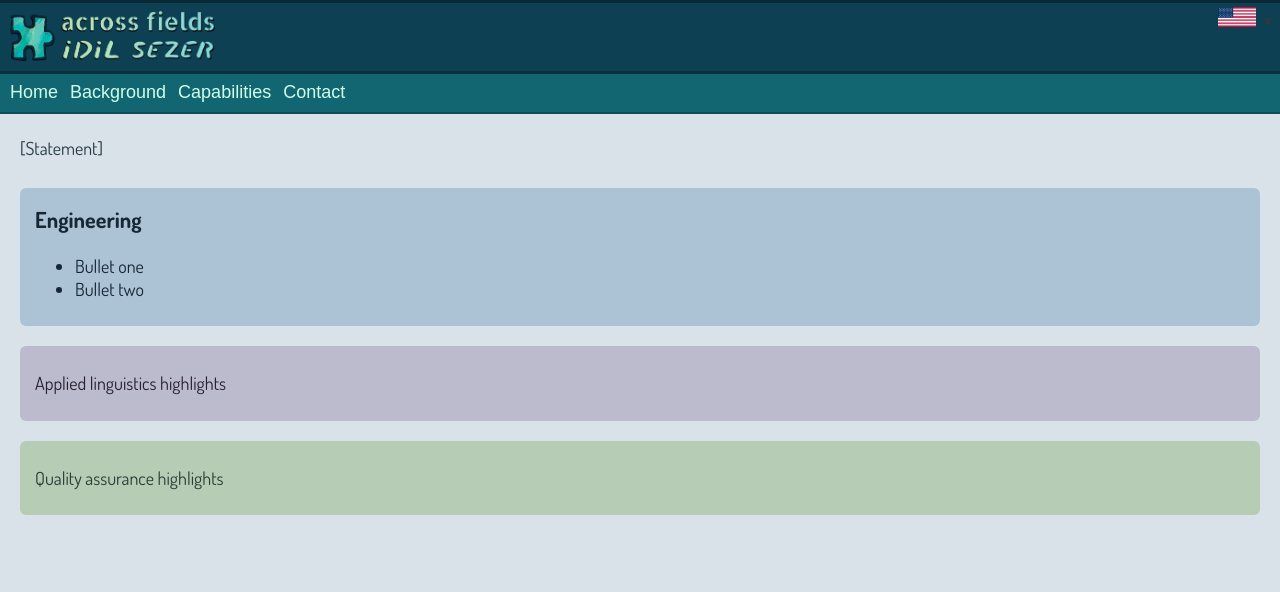
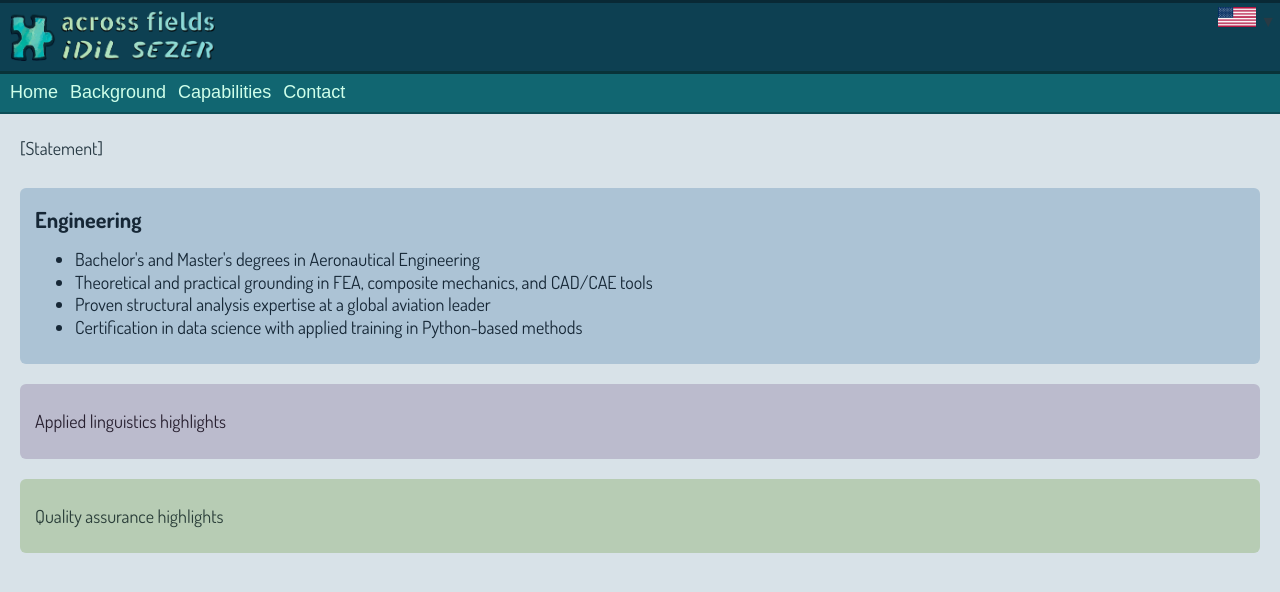
Before and after one commit to acrossfields/idilsezer, a Jekyll site: the page built from en/index.md, in a window 1280 px wide. Shown: the top 592 px of the page. Built offline with Jekyll 4.4.1, drawn with Linux system fonts in a browser that asks for light colours; some web fonts are replaced.

Commit message:
Update index.md

```diff
--- a/en/index.md
+++ b/en/index.md
@@ -8,10 +8,12 @@ permalink: /en/
 <p class="content-home">[Statement]</p>
 
 <div class="content-home eng">
-  <p style="font-weight: bold; font-size: 22px; margin-top: 10px;">Engineering</p>
+  <p style="font-weight: bold; font-size: 22px; margin-top: 10px; margin-bottom: 15px;">Engineering</p>
   <ul style="margin-top: 0;">
-    <li>Bullet one</li>
-    <li>Bullet two</li>
+    <li>Bachelor's and Master's degrees in Aeronautical Engineering</li>
+    <li>Theoretical and practical grounding in FEA, composite mechanics, and CAD/CAE tools</li>
+    <li>Proven structural analysis expertise at a global aviation leader</li>
+    <li>Certification in data science with applied training in Python-based methods</li>
   </ul>
 </div>
 
```
